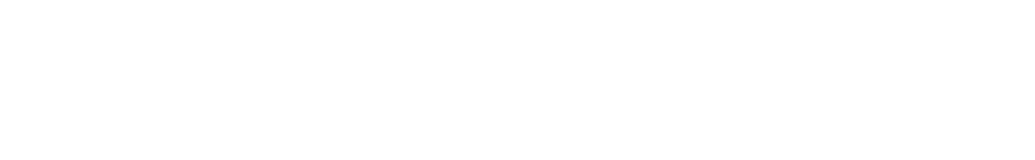
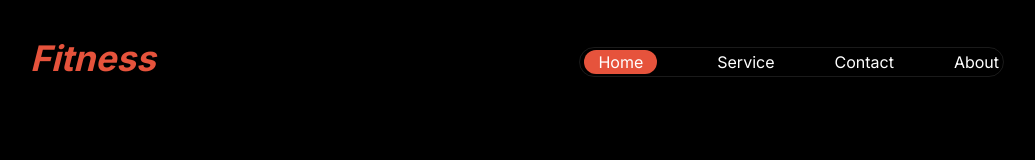
Before and after one commit to gr99murad/versatile-ui-project-assingment-2, a plain HTML site: page index.html in a window 1280 px wide. Shown: the whole page, without its empty margins (168-1203 px from the left). Drawn offline with Linux system fonts and the light colour scheme.

Commit message:
Added navbar

```diff
--- a/index.html
+++ b/index.html
@@ -4,8 +4,32 @@
     <meta charset="UTF-8">
     <meta name="viewport" content="width=device-width, initial-scale=1.0">
     <title>Document</title>
+    <link rel="stylesheet" href="styles/style.css">
 </head>
-<body>
+<body class="inter-font">
+    <nav class="navbar">
+       <div>
+        <h2 class="nav-title"><i>Fitness</i></h2>
+       </div>
+        <div class="nav-menu">
+            <ul>
+                <li class="nav-item "><a href="" class="nav-links home-color">Home</a></li>
+                <li class="nav-item"><a href="" class="nav-links">Service</a></li>
+                <li class="nav-item"><a href="" class="nav-links">Contact</a></li>
+                <li class="nav-item"><a href="" class="nav-links">About</a></li>
+            </ul>
 
+        </div>
+
+    </nav>
+    <header>
+
+    </header>
+    <main>
+
+    </main>
+    <footer>
+
+    </footer>
 </body>
 </html>
--- a/styles/style.css
+++ b/styles/style.css
@@ -0,0 +1,58 @@
+@import url('https://fonts.googleapis.com/css2?family=Inter:wght@100..900&display=swap');
+
+.inter-font {
+    font-family: "Inter", sans-serif;
+    font-optical-sizing: auto;
+    font-weight:400;
+    font-style: normal;
+    font-variation-settings:"slnt" 0;
+  }
+  body{
+    background-color: #000000;
+    max-width: 1440px;
+
+  }
+  /* navbar styles */
+
+  .navbar{
+    display: flex;
+    justify-content: space-between;
+    margin-left: 190px;
+    margin-right: 100px;
+
+
+
+
+
+  }
+  .nav-title{
+    color: #E6533C;
+    font-size: 2.2rem;
+  }
+  .nav-menu ul{
+    display: flex;
+    gap: 60px;
+    box-sizing: border-box;
+    margin-top: 39px;
+    padding: 4px;
+    border: 1px solid rgba(255, 255, 255, 0.1);
+    border-radius: 20px;
+
+
+
+
+
+  }
+  .nav-item{
+    list-style: none;
+
+  }
+  .nav-links{
+    text-decoration: none;
+    color: white;
+  }
+  .home-color{
+    padding: 2px 14px;
+    border-radius: 46px;
+    background-color: #E6533C;
+  }
```
